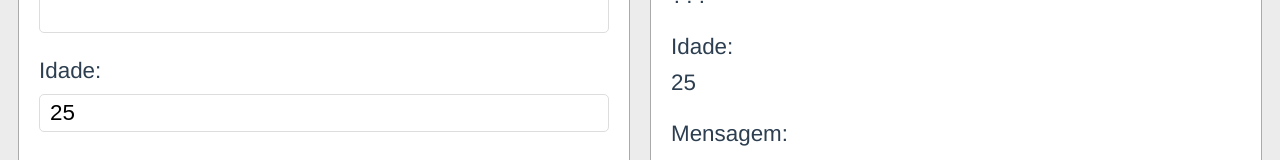
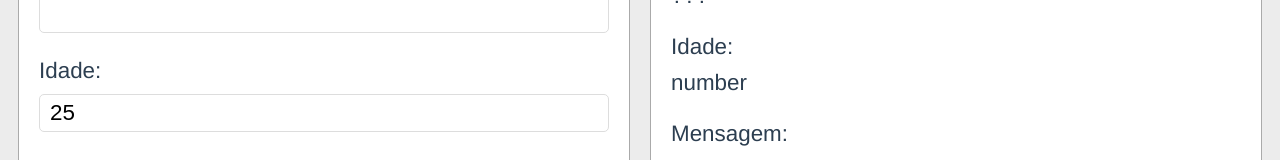
Before and after one commit to EmployingDGC/topicos-especiais-em-programacao-i, a Vue app in the folder vue-cli/formularios/: page / in a window 1280 px wide. Shown: the part 307-467 px from the top of the page. Built offline with nearby package versions, Linux system fonts and the light colour scheme.

Commit message:
modificador do v-model para conversão de valores para armazenar em variáveis

```diff
--- a/vue-cli/formularios/src/App.vue
+++ b/vue-cli/formularios/src/App.vue
@@ -11,7 +11,7 @@
 					<input type="password" v-model="senha">
 				</Rotulo>
 				<Rotulo nome="Idade">
-					<input type="number" v-model="idade">
+					<input type="number" v-model.number="idade">
 				</Rotulo>
 				<Rotulo nome="Mensagem">
 					<textarea name="" cols="30" rows="5"></textarea>
@@ -45,7 +45,7 @@
 					<span>{{ senha || default_text }}</span>
 				</Rotulo>
 				<Rotulo nome="Idade">
-					<span>{{ idade || default_text }}</span>
+					<span>{{ typeof idade || default_text }}</span>
 				</Rotulo>
 				<Rotulo nome="Mensagem">
 					<span>???</span>
```
